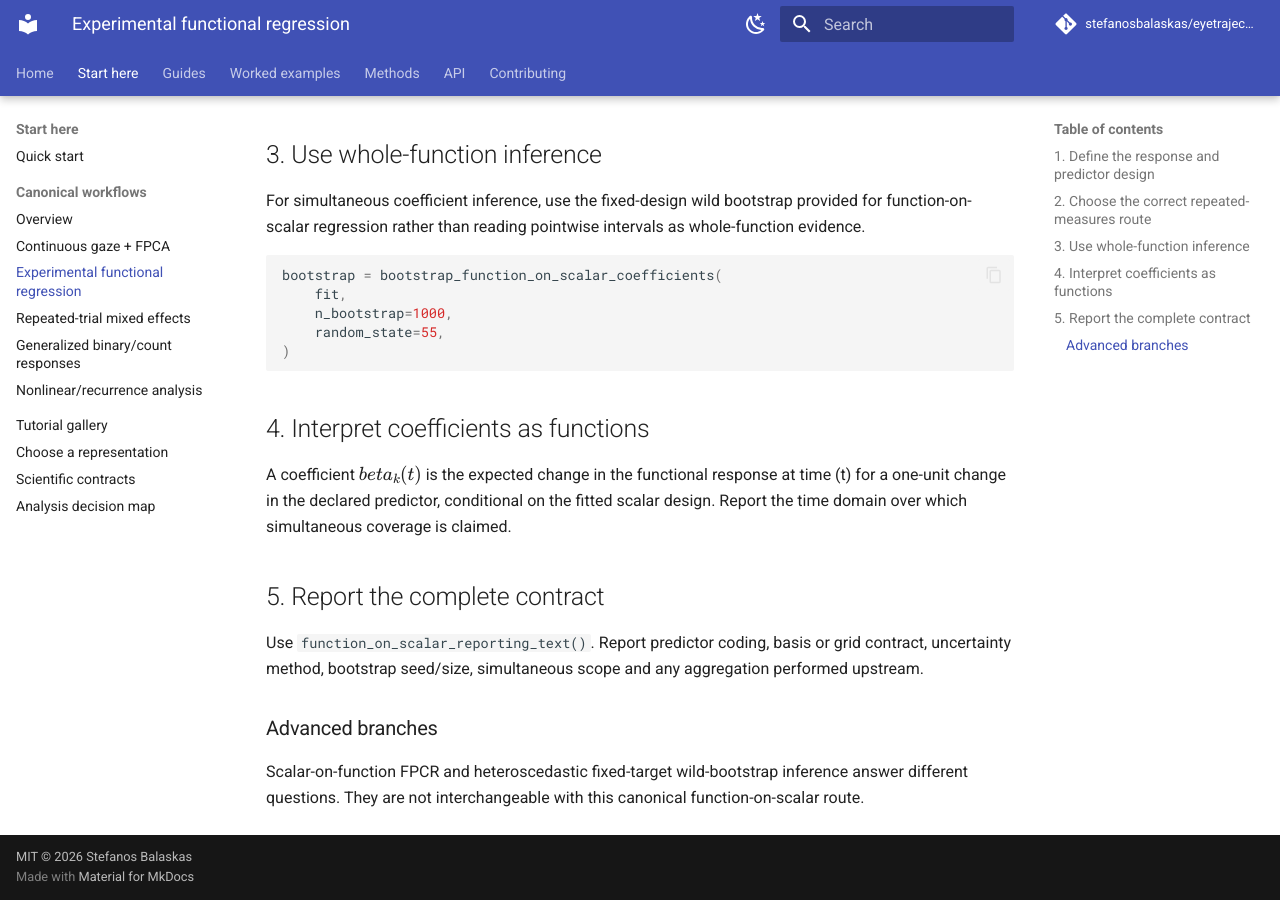
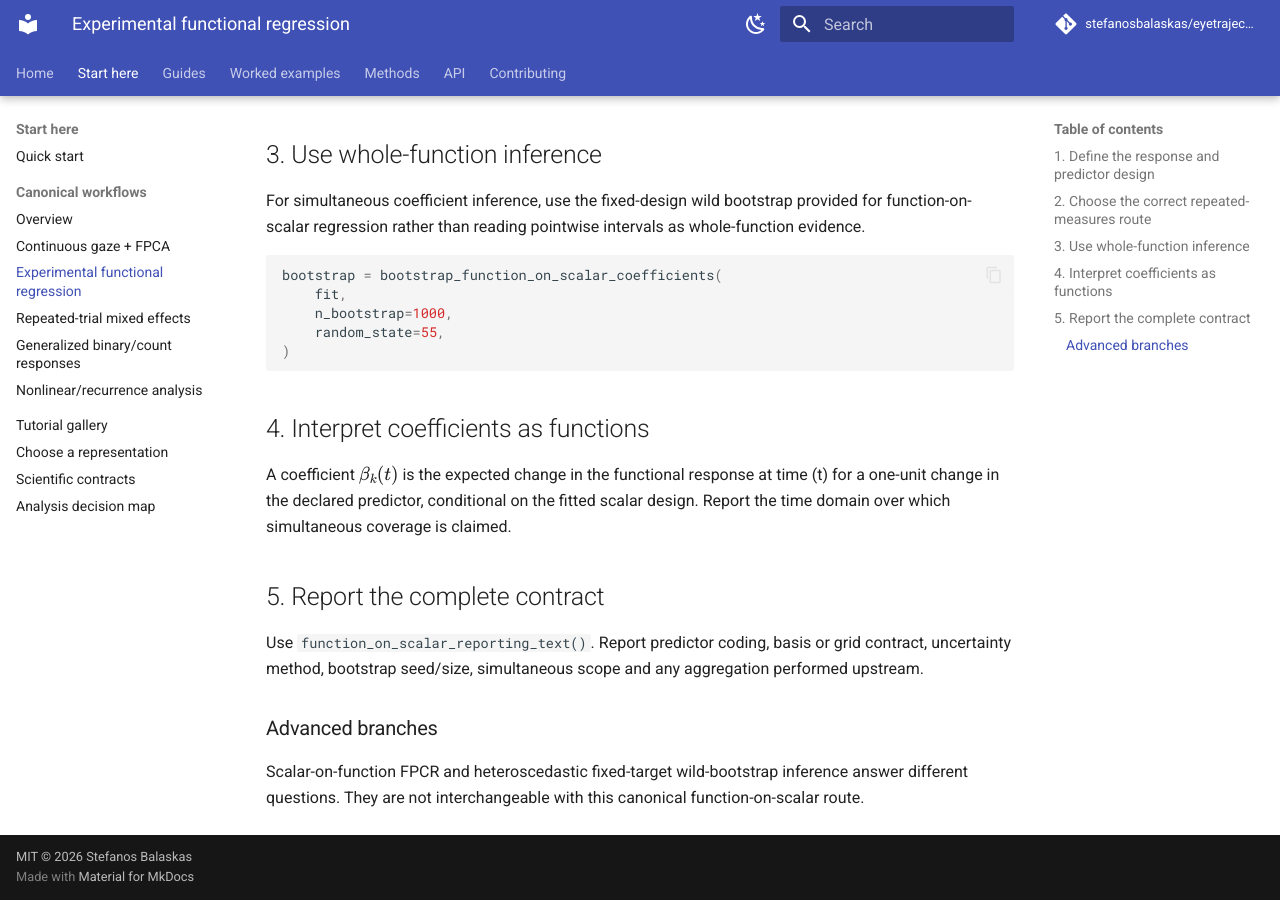
Before and after one commit to stefanosbalaskas/eyetrajectoriespy, an MkDocs documentation site: the page built from docs/workflows/experimental-functional-regression.md, in a window 1280 px wide and 900 px high, scrolled down 750 px. Built offline with MkDocs 1.6.1 and Material for MkDocs 9.7.7, drawn with Linux system fonts in a browser that asks for light colours; comment, search, counter and statistics services are not loaded.

```diff
--- a/docs/workflows/experimental-functional-regression.md
+++ b/docs/workflows/experimental-functional-regression.md
@@ -44,7 +44,7 @@ bootstrap = bootstrap_function_on_scalar_coefficients(
 
 ## 4. Interpret coefficients as functions
 
-A coefficient $\\beta_k(t)$ is the expected change in the functional response
+A coefficient $\beta_k(t)$ is the expected change in the functional response
 at time (t) for a one-unit change in the declared predictor, conditional on
 the fitted scalar design. Report the time domain over which simultaneous
 coverage is claimed.
```
